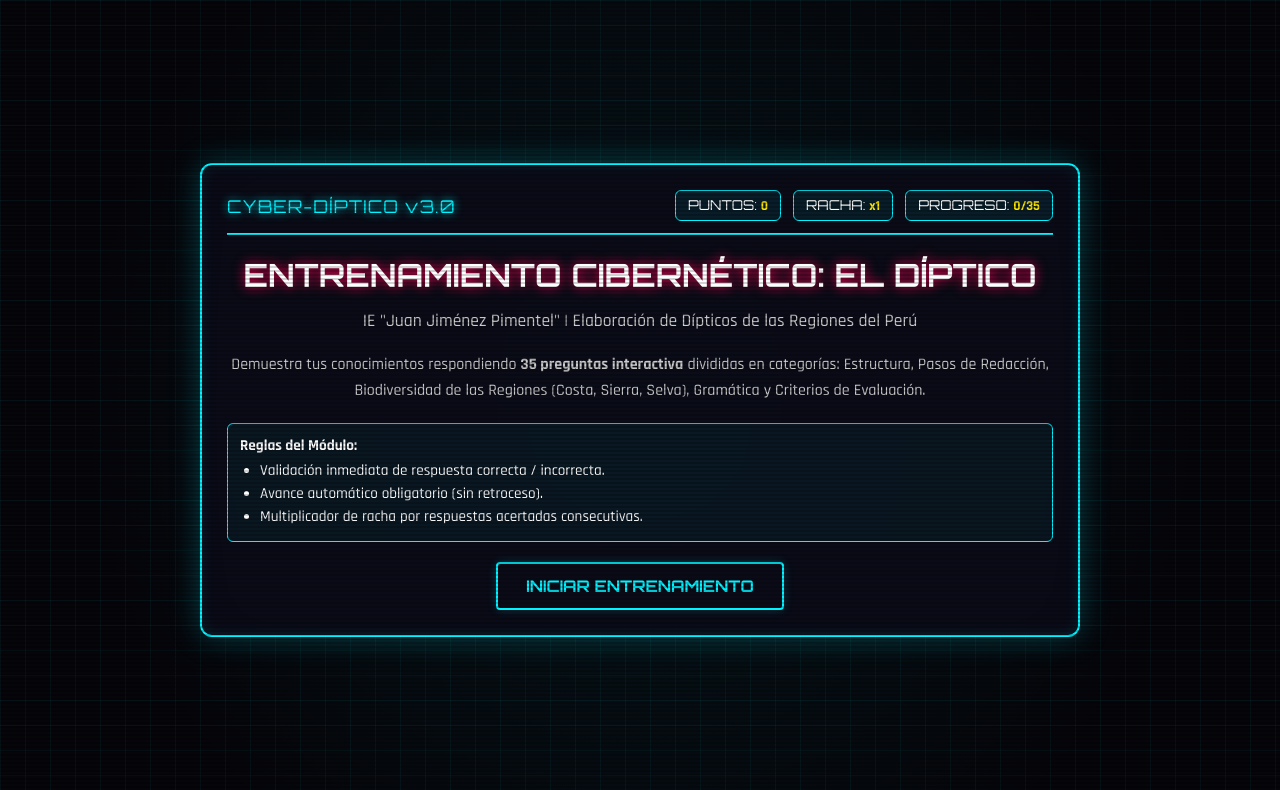
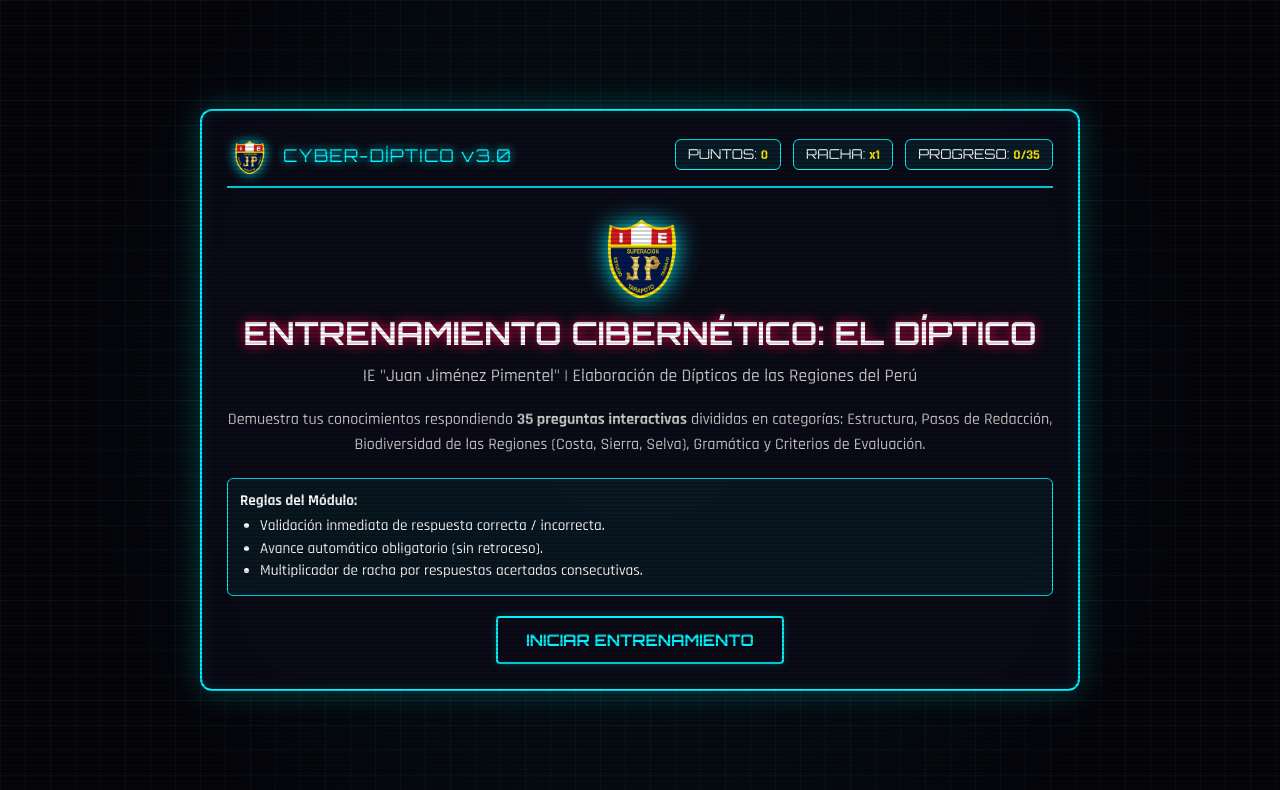
Before and after one commit to elias-sweed/mateee, a plain HTML site: page index.html in a window 1280 px wide. Drawn offline with Linux system fonts and the light colour scheme.

Commit message:
Agregando insignia

```diff
--- a/index.html
+++ b/index.html
@@ -63,6 +63,27 @@
             backdrop-filter: blur(12px);
         }
 
+        /* Estilos para la insignia / Logo */
+        .school-logo {
+            max-height: 90px;
+            width: auto;
+            filter: drop-shadow(0 0 12px var(--neon-cyan));
+            margin: 0 auto 15px;
+            display: block;
+            transition: transform 0.3s ease;
+        }
+
+        .school-logo:hover {
+            transform: scale(1.05);
+            filter: drop-shadow(0 0 18px var(--neon-yellow));
+        }
+
+        .hud-logo {
+            max-height: 38px;
+            width: auto;
+            filter: drop-shadow(0 0 6px var(--neon-cyan));
+        }
+
         /* HUD Header */
         .hud-header {
             display: flex;
@@ -73,6 +94,12 @@
             margin-bottom: 20px;
             flex-wrap: wrap;
             gap: 10px;
+        }
+
+        .hud-brand {
+            display: flex;
+            align-items: center;
+            gap: 12px;
         }
 
         .hud-title {
@@ -120,7 +147,7 @@
         h1, h2 {
             font-family: 'Orbitron', sans-serif;
             text-align: center;
-            margin-bottom: 15px;
+            margin-bottom: 12px;
             text-shadow: 0 0 12px var(--neon-magenta);
             color: #fff;
         }
@@ -280,8 +307,8 @@
 
         /* Reward Screen */
         .reward-badge {
-            width: 110px;
-            height: 110px;
+            width: 100px;
+            height: 100px;
             margin: 0 auto 15px;
             background: radial-gradient(circle, var(--neon-yellow) 0%, transparent 70%);
             border: 3px solid var(--neon-yellow);
@@ -329,7 +356,10 @@
 <div class="game-container">
     <!-- HUD -->
     <div class="hud-header">
-        <div class="hud-title">CYBER-DÍPTICO v3.0</div>
+        <div class="hud-brand">
+            <img src="logo.png" alt="Insignia Colegio" class="hud-logo">
+            <div class="hud-title">CYBER-DÍPTICO v3.0</div>
+        </div>
         <div class="hud-stats">
             <div class="stat-box">PUNTOS: <span id="score" class="stat-value">0</span></div>
             <div class="stat-box">RACHA: <span id="streak" class="stat-value">x1</span></div>
@@ -339,11 +369,14 @@
 
     <!-- START SCREEN -->
     <div id="start-screen" class="screen active">
+        <img src="logo.png" alt="Insignia IE Juan Jiménez Pimentel" class="school-logo">
         <h1>ENTRENAMIENTO CIBERNÉTICO: EL DÍPTICO</h1>
         <p class="subtitle">IE "Juan Jiménez Pimentel" | Elaboración de Dípticos de las Regiones del Perú</p>
+
         <p style="text-align: center; margin-bottom: 20px; line-height: 1.6; color: #ccc;">
-            Demuestra tus conocimientos respondiendo <strong>35 preguntas interactiva</strong> divididas en categorías: Estructura, Pasos de Redacción, Biodiversidad de las Regiones (Costa, Sierra, Selva), Gramática y Criterios de Evaluación.
+            Demuestra tus conocimientos respondiendo <strong>35 preguntas interactivas</strong> divididas en categorías: Estructura, Pasos de Redacción, Biodiversidad de las Regiones (Costa, Sierra, Selva), Gramática y Criterios de Evaluación.
         </p>
+
         <div style="background: rgba(0, 243, 255, 0.05); border: 1px solid var(--neon-cyan); padding: 12px; border-radius: 6px; margin-bottom: 20px; font-size: 0.95rem;">
             <strong> Reglas del Módulo:</strong>
             <ul style="margin-left: 20px; margin-top: 5px; line-height: 1.5;">
@@ -373,6 +406,7 @@
 
     <!-- END / REWARD SCREEN -->
     <div id="end-screen" class="screen">
+        <img src="logo.png" alt="Insignia Colegio" class="school-logo" style="max-height: 70px;">
         <div class="reward-badge">🏆</div>
         <h1>¡EVALUACIÓN FINALIZADA!</h1>
         <p class="subtitle">Has completado las 35 preguntas del sistema de entrenamiento.</p>
```
Also changed, not shown: logo.png (added).
